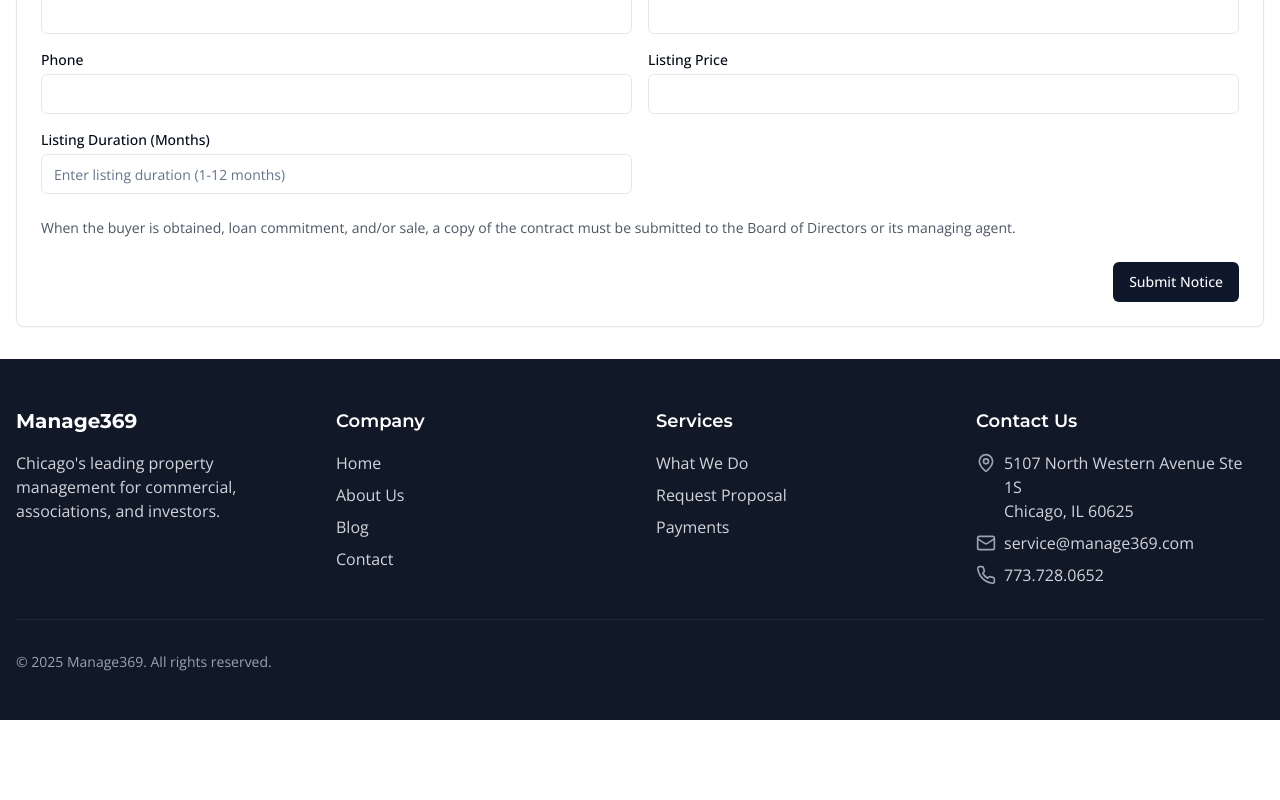
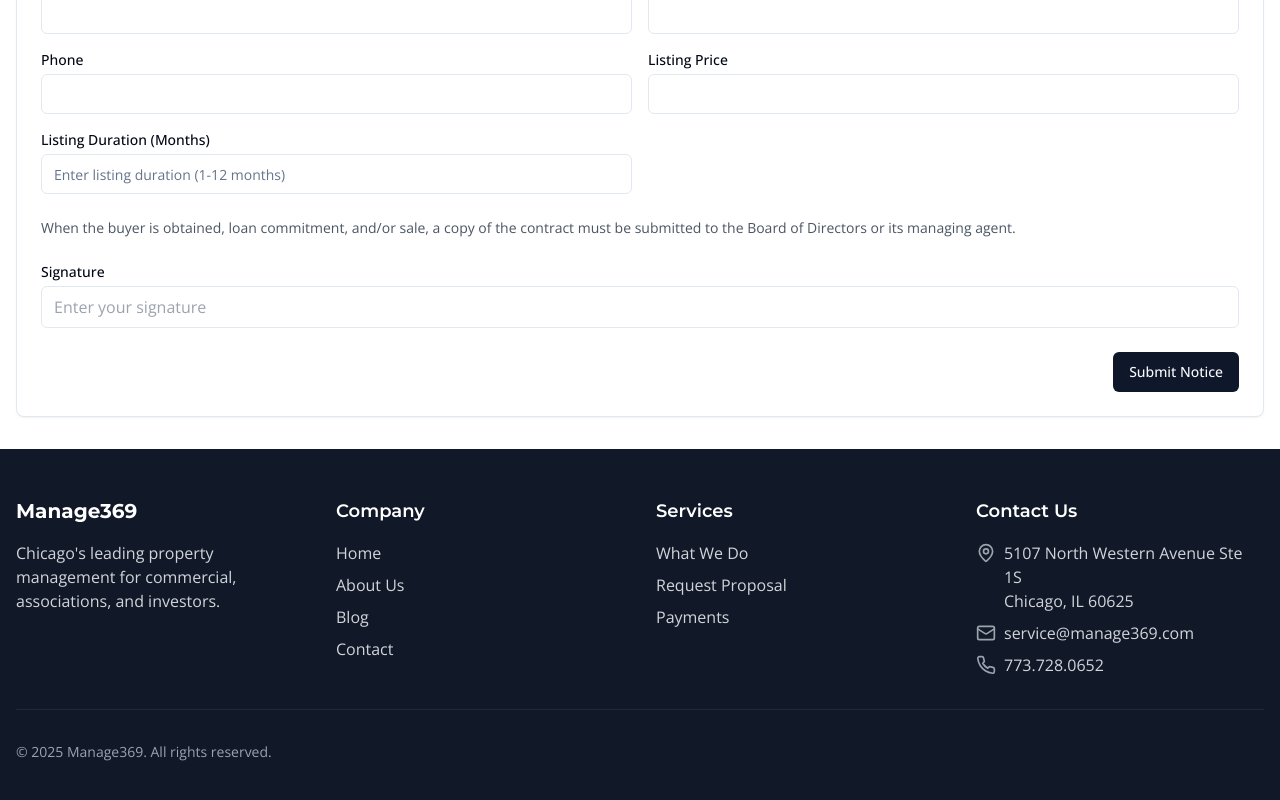
Before and after one commit to Mirsadc1971/stellar-property, a React (Vite) app: page /notice-of-sale in a window 1280 px wide. Shown: the part 795-1595 px from the top of the page. Before the commit the page ends 1515 px from the top, so only its background shows below. Built offline with nearby package versions, Linux system fonts and the light colour scheme.

Commit message:
Remove signature from intent to sell
Removed the signature field from the Notice of Intent to Sell form.

```diff
--- a/src/components/forms/NoticeOfSale.tsx
+++ b/src/components/forms/NoticeOfSale.tsx
@@ -1,3 +1,4 @@
+
 import React, { useState } from 'react';
 import { Button } from "@/components/ui/button";
 import { Card } from "@/components/ui/card";
@@ -24,7 +25,8 @@ export const NoticeOfSale = () => {
     zip: '',
     phone: '',
     listingPrice: '',
-    listingTerms: ''
+    listingTerms: '',
+    signature: '' // Added back signature field
   });
 
   const handleInputChange = (e: React.ChangeEvent<HTMLInputElement>) => {
@@ -65,6 +67,8 @@ ZIP: ${formData.zip}
 Phone: ${formData.phone}
 Listing Price: ${formData.listingPrice}
 Listing Duration: ${formData.listingTerms} month(s)
+
+Signature: ${formData.signature}
     `;
 
     const mailtoLink = `mailto:service@manage369.com?subject=Notice of Intent to Sell Unit&body=${encodeURIComponent(emailContent)}`;
@@ -85,6 +89,20 @@ Listing Duration: ${formData.listingTerms} month(s)
         <Section2 formData={formData} handleInputChange={handleInputChange} />
         <BuyerInformation formData={formData} handleInputChange={handleInputChange} />
 
+        <div className="mb-4">
+          <label htmlFor="signature" className="block text-sm font-medium mb-1">Signature</label>
+          <input
+            id="signature"
+            name="signature"
+            type="text"
+            value={formData.signature}
+            onChange={handleInputChange}
+            className="w-full px-3 py-2 border rounded-md"
+            placeholder="Enter your signature"
+            required
+          />
+        </div>
+
         <div className="flex justify-end">
           <Button type="submit">
             Submit Notice
--- a/src/components/forms/notice/BuyerInformation.tsx
+++ b/src/components/forms/notice/BuyerInformation.tsx
@@ -12,6 +12,7 @@ export const BuyerInformation = ({ formData, handleInputChange }: BuyerInformati
       <p className="text-sm text-gray-600 mb-4">
         When the buyer is obtained, loan commitment, and/or sale, a copy of the contract must be submitted to the Board of Directors or its managing agent.
       </p>
+      {/* Note: Signature input has been moved to the main form component */}
     </div>
   );
 };
--- a/src/components/forms/types.ts
+++ b/src/components/forms/types.ts
@@ -13,5 +13,6 @@ export interface NoticeFormData {
   zip: string;
   phone: string;
   listingPrice: string;
-  listingTerms: string; // This will now specifically represent listing duration in months
+  listingTerms: string;
+  signature: string; // Restored signature field
 }
```
